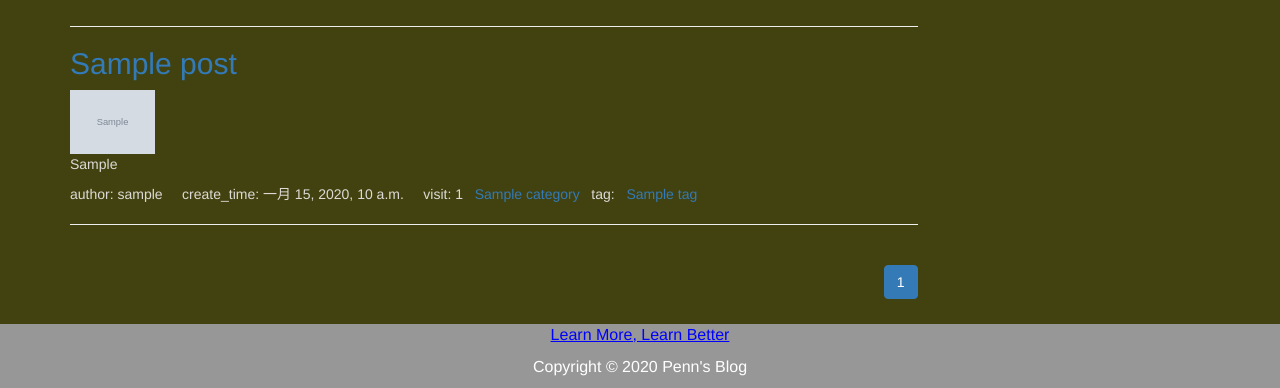
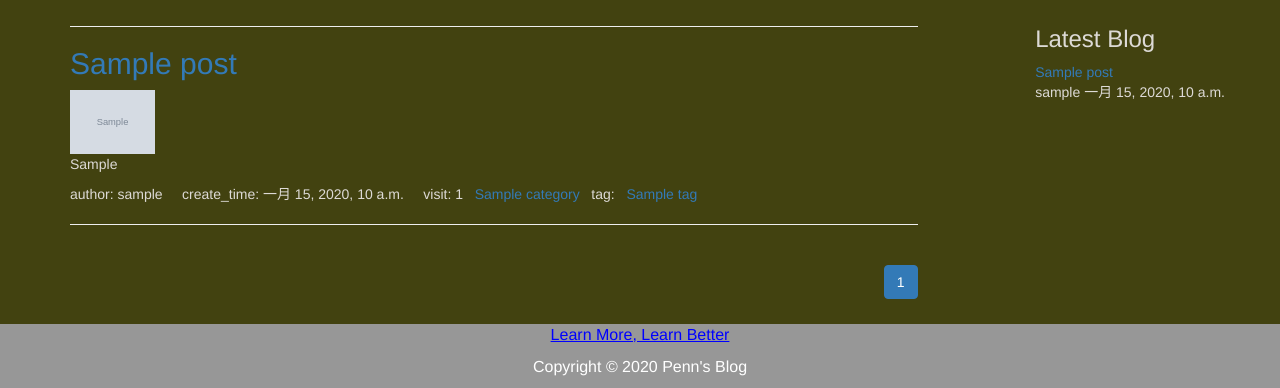
Before and after one commit to penn201500/website, a Django app: page /blog/ in a window 1280 px wide. Shown: the part 64-452 px from the top of the page. Run offline with Django 3.2, Linux system fonts and the light colour scheme; tables that the repository leaves empty hold one stand-in row (values such as "Sample post"); grey boxes marked "Sample" are stand-in pictures; some libraries are stand-ins or nearby versions.

Commit message:
display latest blog at right side

```diff
--- a/blog/templates/blog/detail.html
+++ b/blog/templates/blog/detail.html
@@ -3,7 +3,7 @@
 {% block title %} blog detail {% endblock %}
 
 {% block css %}
-    <link href="{% static 'blog/css/github.css' %}" rel="stylesheet" />
+    <link href="{% static 'blog/css/github.css' %}" rel="stylesheet"/>
 {% endblock %}
 
 {% block content %}
@@ -35,6 +35,9 @@
                     {{ entry.body|safe }}
                 </p>
             </div>
+            <div class="col-md-3">
+                {% include 'blog/right_side_bar.html' %}
+            </div>
         </div>
     </div>
 {% endblock %}
--- a/blog/templates/blog/index.html
+++ b/blog/templates/blog/index.html
@@ -74,6 +74,9 @@
                     </ul>
                 </div>
             </div>
+            <div class="col-md-3">
+                {% include 'blog/right_side_bar.html' %}
+            </div>
         </div>
     </div>
 {% endblock %}
--- /dev/null
+++ b/blog/templates/blog/right_side_bar.html
@@ -0,0 +1,14 @@
+{% load blog_tags %}
+
+<div class="row">
+    <div class="widget, pull-right">
+        <h3>Latest Blog</h3>
+        {% get_latest_entries as recent_entry_list %}
+        {% for entry in recent_entry_list %}
+            <div>
+                <a href="{{ entry.get_absolute_url }}">{{ entry.title }}</a>
+                <div>{{ entry.author }} {{ entry.created_time }}</div>
+            </div>
+        {% endfor %}
+    </div>
+</div>
--- /dev/null
+++ b/blog/templatetags/blog_tags.py
@@ -0,0 +1,18 @@
+from django import template
+from ..models import Post, Category, Tag
+
+register = template.Library()
+
+
+@register.simple_tag()
+def get_latest_entries(num=5):
+    """
+    获取最近博客，默认5个
+    :param num:
+    :return:
+    """
+    blogs = Post.objects.all().order_by('-created_time')
+    if len(blogs) >= num:
+        return Post.objects.all().order_by('-created_time')[:num]
+    else:
+        return Post.objects.all()
```
Also changed, not shown: blog/templatetags/__init__.py (added).
